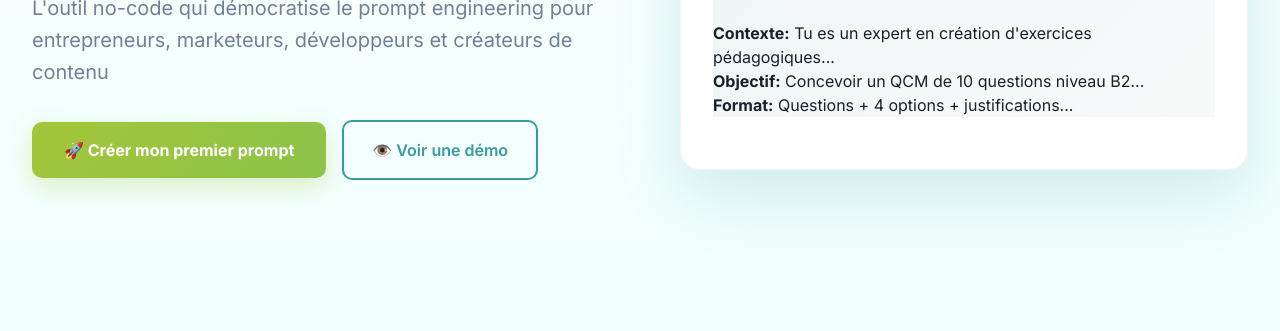
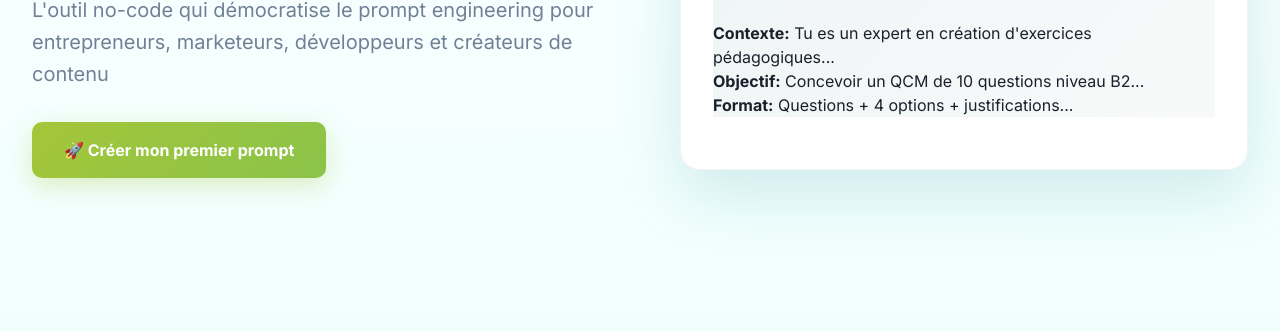
Before and after one commit to Greg-Swiftomatic/promptomatik, a website: page index.html in a window 1280 px wide. Shown: the part 469-800 px from the top of the page. Drawn offline with nearby package versions, Linux system fonts and the light colour scheme.

Commit message:
Update index.html

```diff
--- a/index.html
+++ b/index.html
@@ -1130,9 +1130,6 @@
                 <div class="hero-cta-group">
                     <a href="https://www.promptomatik.com/app?lang=fr" class="btn-primary">
                         🚀 Créer mon premier prompt
-                    </a>
-                    <a href="#demo" class="btn-secondary">
-                        👁️ Voir une démo
                     </a>
                 </div>
             </div>
```
